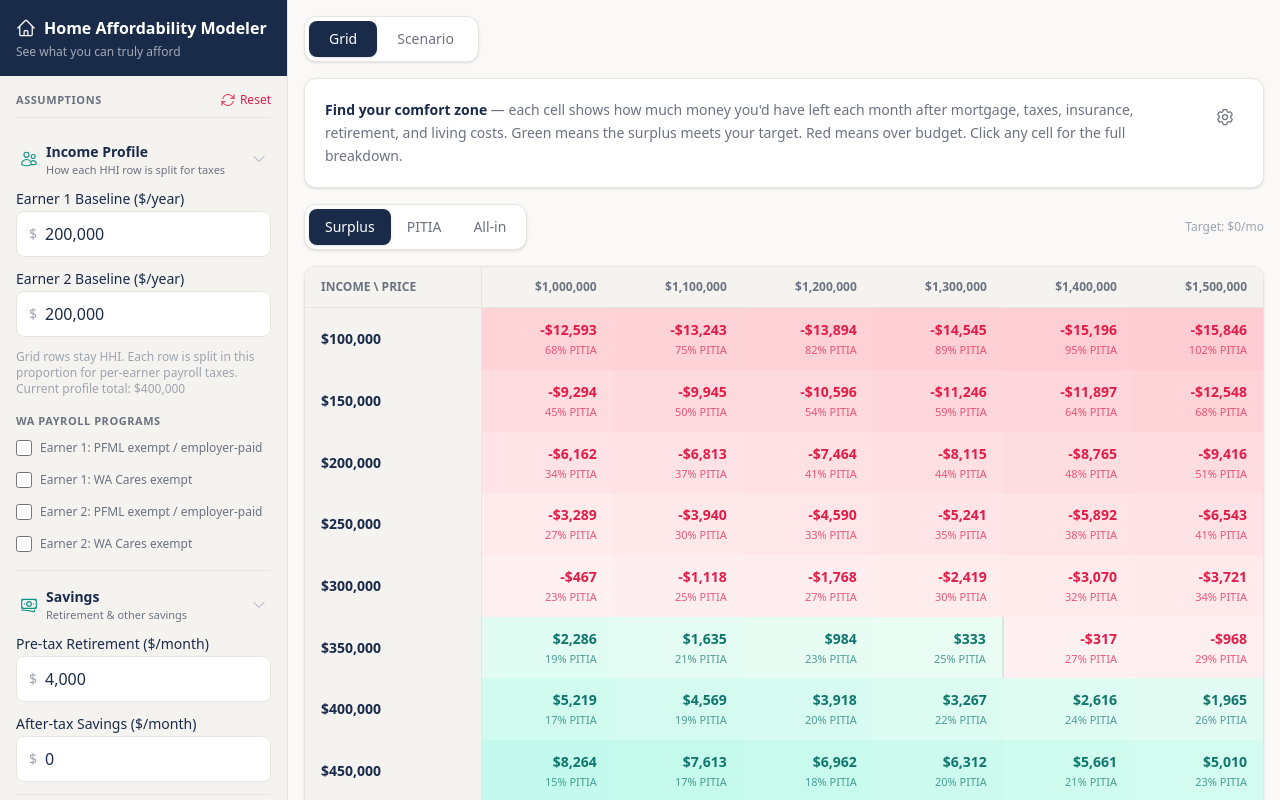
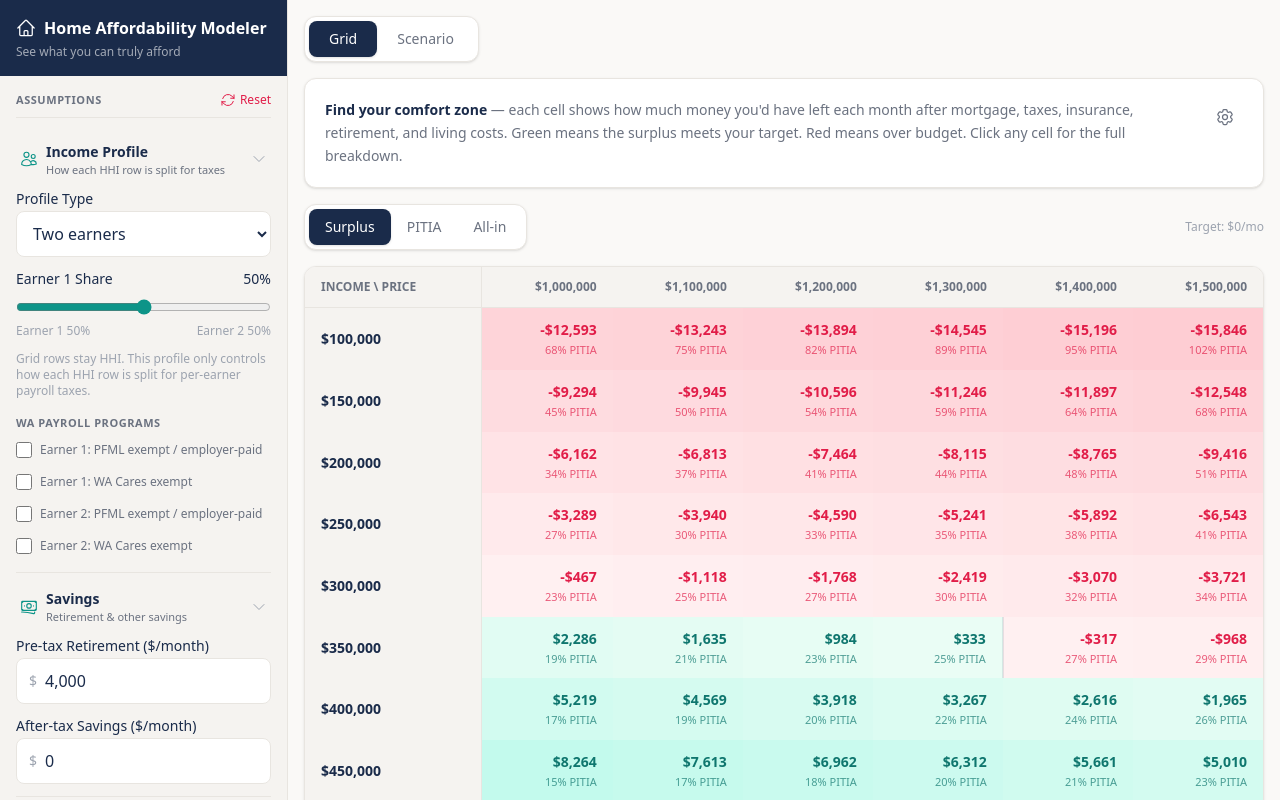
Before and after one commit to findtimk/housing-cost-modeler, a React (Vite) app: page / in a window 1280 px wide. Built offline with nearby package versions, Linux system fonts and the light colour scheme.

Commit message:
Replace income fields with split profile controls

```diff
--- a/src/components/InputPanel/InputPanel.tsx
+++ b/src/components/InputPanel/InputPanel.tsx
@@ -15,6 +15,7 @@ import {
 } from '@heroicons/react/24/outline';
 
 const STATES = Object.keys(STATE_EFFECTIVE_RATES).sort();
+const SPLIT_BASIS = 100_000;
 
 function Section({
   title,
@@ -131,8 +132,30 @@ export function InputPanel() {
   const update = <K extends keyof ScenarioInputs>(key: K) => (value: ScenarioInputs[K]) =>
     updateInput(key, value);
 
-  const householdTotal = inputs.earner1_wages_annual + inputs.earner2_wages_annual;
+  const splitTotal = inputs.earner1_wages_annual + inputs.earner2_wages_annual;
+  const isSingleEarner = inputs.earner2_wages_annual <= 0 || splitTotal <= 0;
+  const earner1Share = isSingleEarner
+    ? 100
+    : Math.round((inputs.earner1_wages_annual / splitTotal) * 100);
+  const earner2Share = 100 - earner1Share;
   const isWA = inputs.state === 'WA';
+
+  const setIncomeProfile = (profile: 'single' | 'dual') => {
+    if (profile === 'single') {
+      updateInput('earner1_wages_annual', SPLIT_BASIS);
+      updateInput('earner2_wages_annual', 0);
+      return;
+    }
+
+    const nextShare = isSingleEarner ? 50 : earner1Share;
+    updateInput('earner1_wages_annual', SPLIT_BASIS * (nextShare / 100));
+    updateInput('earner2_wages_annual', SPLIT_BASIS * ((100 - nextShare) / 100));
+  };
+
+  const setEarner1Share = (share: number) => {
+    updateInput('earner1_wages_annual', SPLIT_BASIS * (share / 100));
+    updateInput('earner2_wages_annual', SPLIT_BASIS * ((100 - share) / 100));
+  };
 
   return (
     <div className="h-full overflow-y-auto p-4 space-y-1">
@@ -148,25 +171,41 @@ export function InputPanel() {
       </div>
 
       <Section title="Income Profile" hint="How each HHI row is split for taxes" icon={UsersIcon}>
-        <Field label="Earner 1 Baseline ($/year)">
-          <FormattedNumberInput
-            value={inputs.earner1_wages_annual}
-            onChange={update('earner1_wages_annual')}
-            prefix="$"
-            min={0}
-          />
+        <Field label="Profile Type">
+          <select
+            className="w-full border border-border-subtle rounded-lg px-3 py-2.5 text-base min-h-[44px] bg-white text-text-primary focus:outline-none focus:border-brand-teal focus:ring-1 focus:ring-brand-teal/30 transition-all"
+            value={isSingleEarner ? 'single' : 'dual'}
+            onChange={(e) => setIncomeProfile(e.target.value as 'single' | 'dual')}
+          >
+            <option value="single">Single earner</option>
+            <option value="dual">Two earners</option>
+          </select>
         </Field>
-        <Field label="Earner 2 Baseline ($/year)">
-          <FormattedNumberInput
-            value={inputs.earner2_wages_annual}
-            onChange={update('earner2_wages_annual')}
-            prefix="$"
-            min={0}
-          />
-        </Field>
+        {!isSingleEarner && (
+          <div className="space-y-2">
+            <div className="flex items-center justify-between text-sm font-medium text-text-primary">
+              <span>Earner 1 Share</span>
+              <span className="tabular-nums text-brand-navy">{earner1Share}%</span>
+            </div>
+            <input
+              type="range"
+              min={5}
+              max={95}
+              step={5}
+              value={earner1Share}
+              onChange={(e) => setEarner1Share(Number(e.target.value))}
+              className="w-full accent-brand-teal"
+              aria-label="Earner 1 income share"
+            />
+            <div className="flex justify-between text-xs text-text-muted tabular-nums">
+              <span>Earner 1 {earner1Share}%</span>
+              <span>Earner 2 {earner2Share}%</span>
+            </div>
+          </div>
+        )}
         <p className="text-xs text-text-muted">
-          Grid rows stay HHI. Each row is split in this proportion for
-          per-earner payroll taxes. Current profile total: ${householdTotal.toLocaleString()}
+          Grid rows stay HHI. This profile only controls how each HHI row is
+          split for per-earner payroll taxes.
         </p>
         {inputs.filing_status === 'SINGLE' && inputs.earner2_wages_annual > 0 && (
           <p className="text-xs text-text-muted italic">
```
